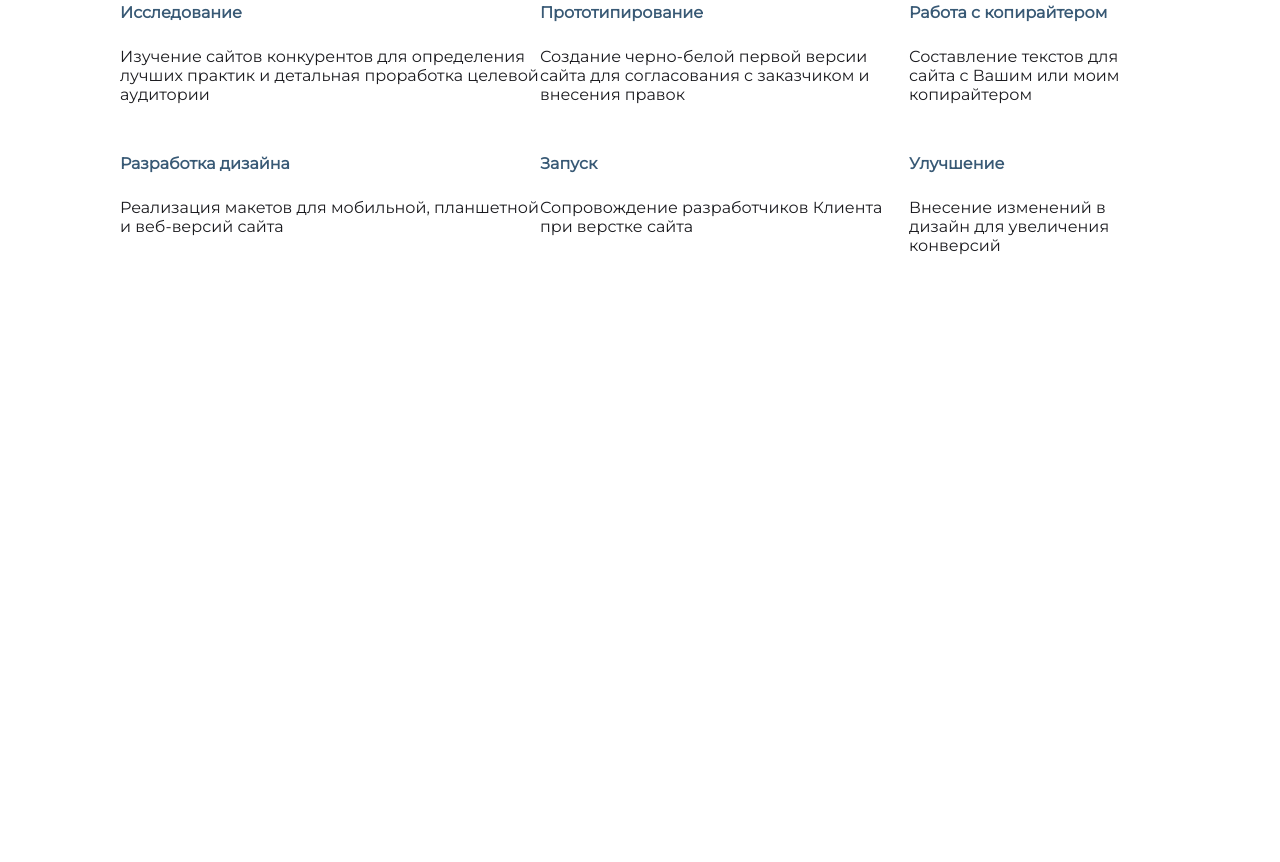
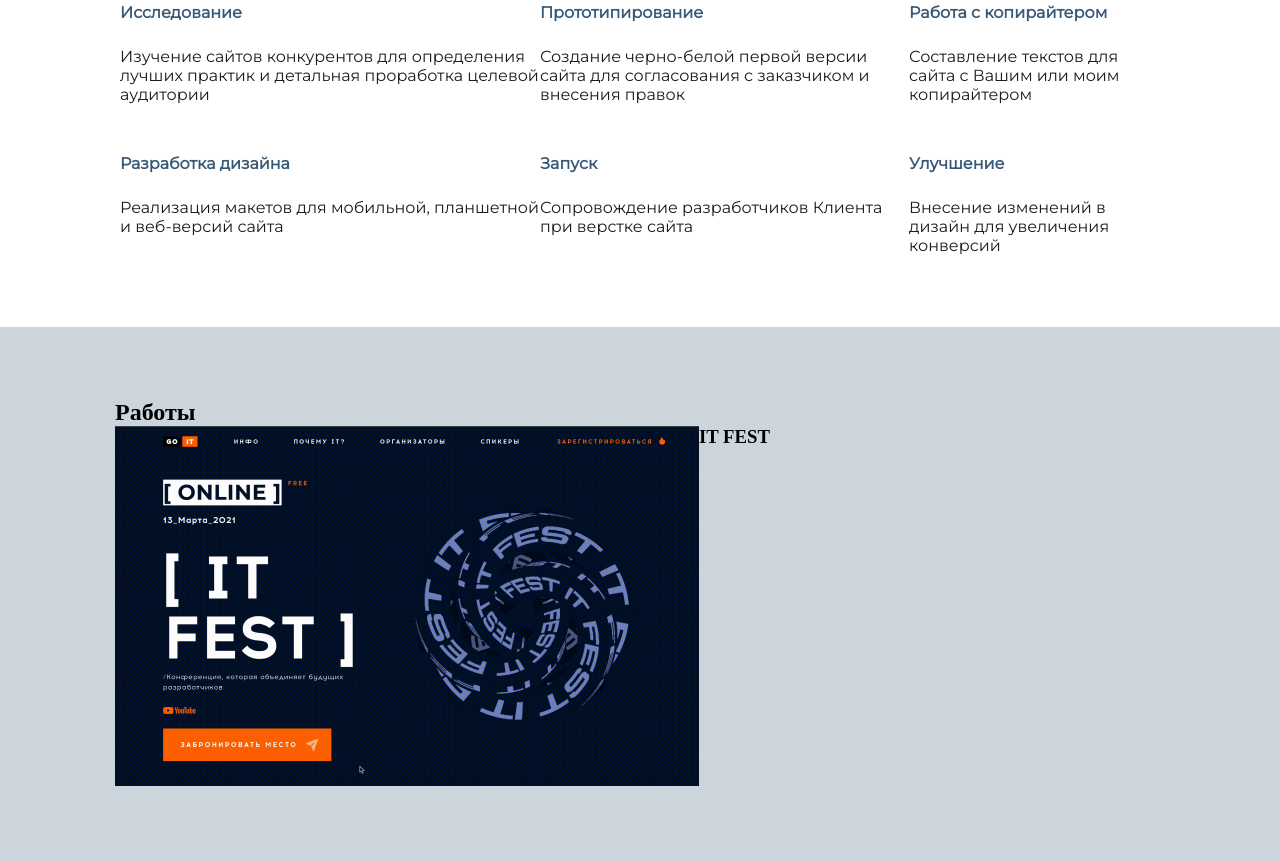
Before and after one commit to SergeyShcerbakov/nv, a website: page app/index.html in a window 1280 px wide. Shown: the part 2367-3229 px from the top of the page. Before the commit the page ends 2694 px from the top, so only its background shows below. Drawn offline with nearby package versions, Linux system fonts and the light colour scheme; files that its build step writes are made by us from their sources; files whose address does not match are found by name.

Commit message:
add work file

```diff
--- a/app/components/work.html
+++ b/app/components/work.html
@@ -0,0 +1,13 @@
+<section class="work">
+    <div class="container">
+        <h2 class="work-title">Работы</h2>
+        <div class="work-wrapper">
+            <div class="work__left-img">
+                <img src="./images/work-itFest.png" alt="" class="work__fest-img">
+            </div>
+            <div class="work__right-content">
+                <h3 class="work__right-title">IT FEST</h3>
+            </div>
+        </div>
+    </div>
+</section>
--- a/app/index.html
+++ b/app/index.html
@@ -17,6 +17,7 @@
         @@include("components/expertise.html")
         @@include("components/keyboard.html")
         @@include("components/step.html")
+        @@include("components/work.html")
     </main>
 </body>
 </html>
--- /dev/null
+++ b/app/scss/_work.scss
@@ -0,0 +1,12 @@
+.work {
+  background: rgba(56, 89, 117, 0.25);
+  padding: 72px 100px;
+}
+
+.work-title {
+
+}
+
+.work-wrapper {
+  display: flex;
+}
--- a/app/scss/style.scss
+++ b/app/scss/style.scss
@@ -6,6 +6,7 @@
 @import 'expertise';
 @import 'keyboard';
 @import 'step';
+@import 'work';
 
 
 * {
```
Also changed, not shown: dest/index.html (+13 -0 lines), app/css/style.css, app/images/work-itFest.png (added), dest/css/style.css, dest/images/work-itFest.png (added).
